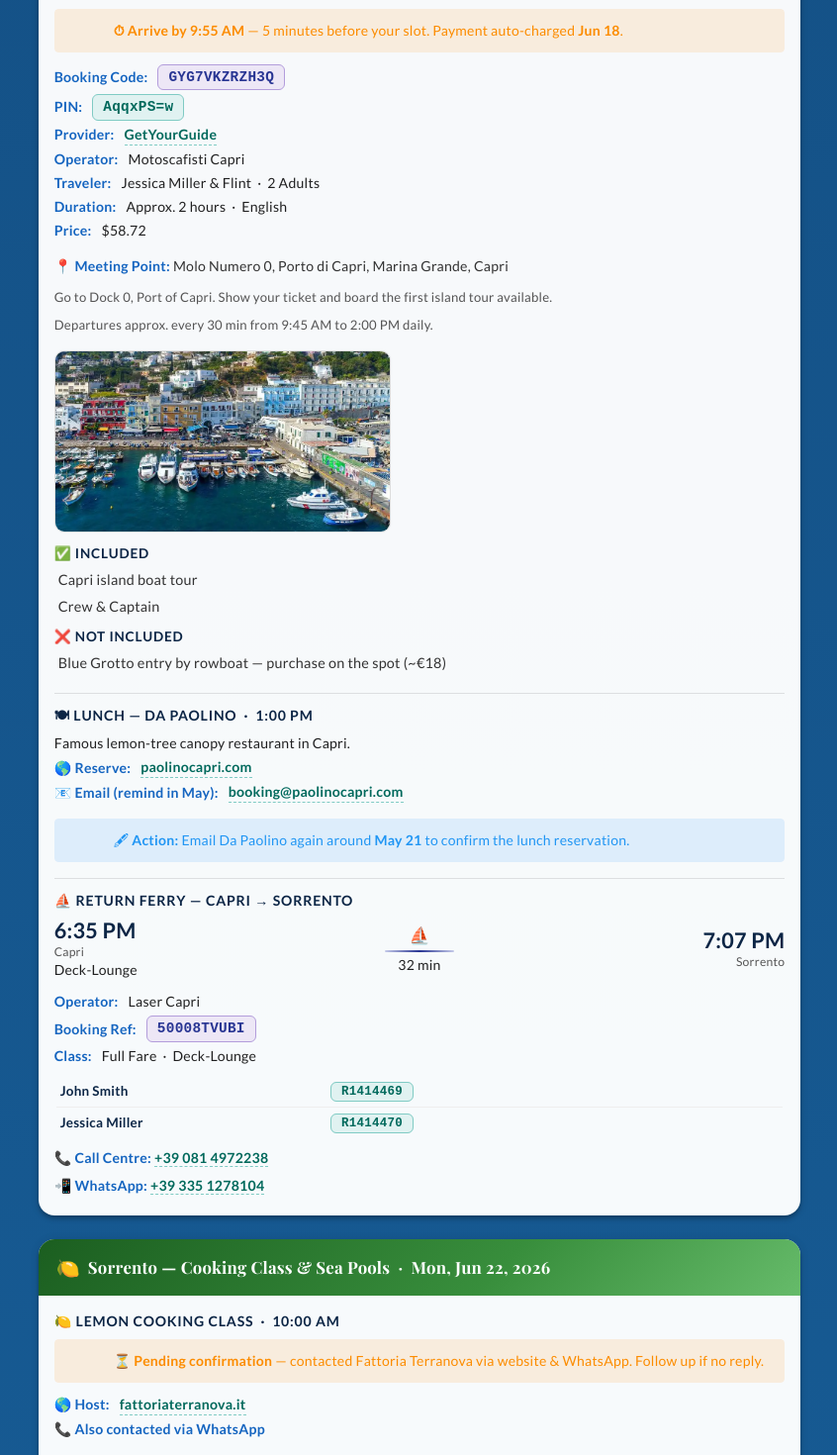
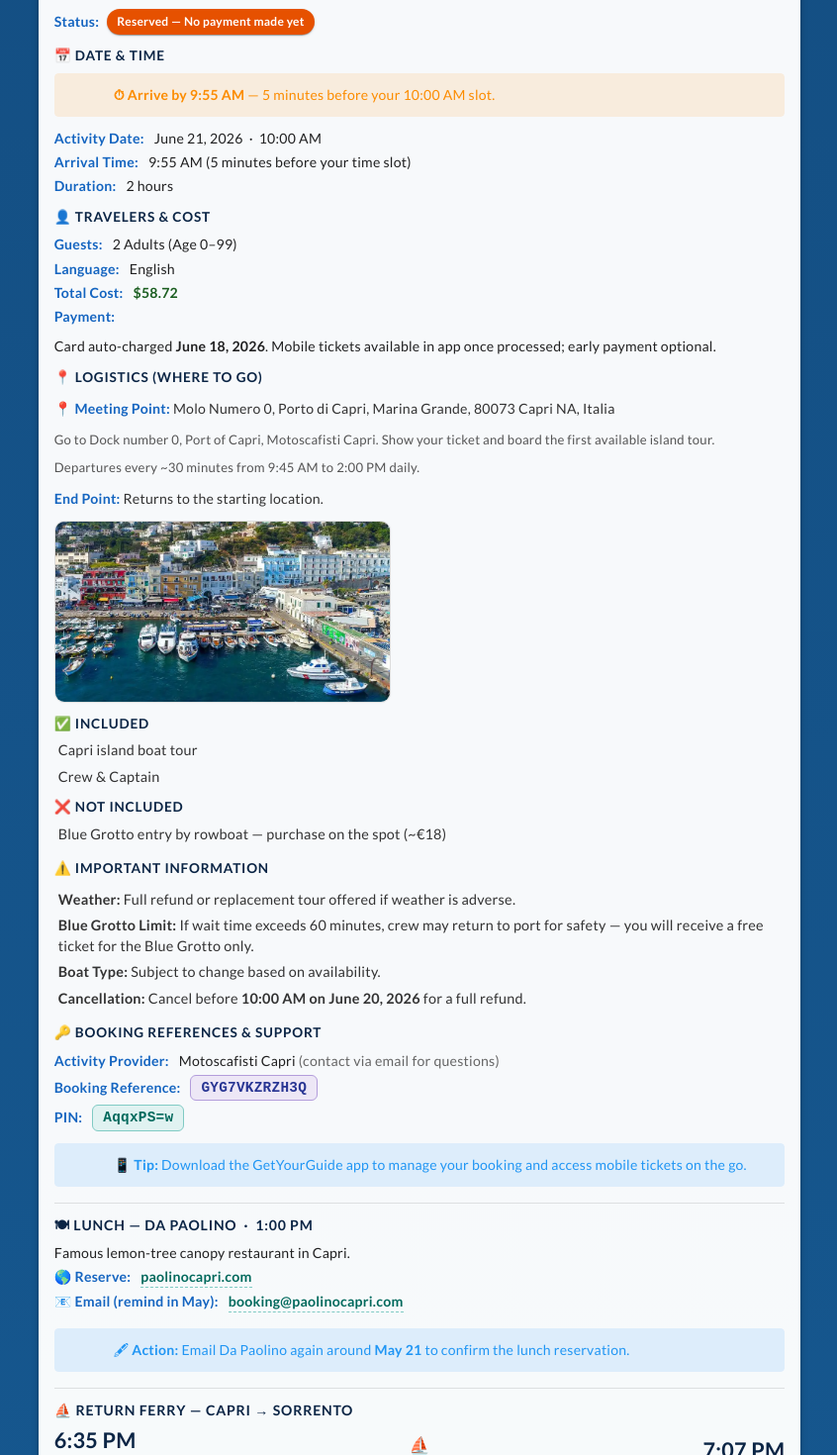
Before and after one commit to FlintShadey/Itenerary, a Vue app: page / in a window 1280 px wide. Shown: the part 9940-11410 px from the top of the page at 99% size, without its empty margins (216-1062 px from the left). Built offline with nearby package versions, Linux system fonts and the light colour scheme.

Commit message:
Add Capri boat tour details, La Sponda reservation, reorder Jun 22 activities

```diff
--- a/src/App.vue
+++ b/src/App.vue
@@ -1205,56 +1205,98 @@
 
                 <!-- Blue Grotto Tour -->
                 <div class="benefits-heading mb-2">&#127700; Capri Island Boat Tour with Blue Grotto Stop &nbsp;&middot;&nbsp; 10:00 AM</div>
+
+                <!-- Status -->
+                <div class="confirm-row mb-3" style="display:flex;align-items:center;gap:8px;">
+                  <span class="detail-label">Status:</span>
+                  <v-chip size="small" color="#E65100" variant="elevated" style="font-weight:600;">Reserved &mdash; No payment made yet</v-chip>
+                </div>
+
+                <!-- Date & Time -->
+                <div class="benefits-heading mb-2" style="font-size:0.85rem;">&#128197; Date &amp; Time</div>
                 <v-alert type="warning" variant="tonal" class="mb-3" density="compact">
-                  <strong>&#9201; Arrive by 9:55 AM</strong> — 5 minutes before your slot. Payment auto-charged <strong>Jun 18</strong>.
+                  <strong>&#9201; Arrive by 9:55 AM</strong> &mdash; 5 minutes before your 10:00 AM slot.
                 </v-alert>
-
-                <div class="confirm-row mb-1">
-                  <span class="detail-label">Booking Code:</span>
-                  <span class="confirm-code ferry-code">GYG7VKZRZH3Q</span>
-                </div>
-                <div class="confirm-row mb-1">
-                  <span class="detail-label">PIN:</span>
-                  <span class="confirm-code">AqqxPS=w</span>
-                </div>
-                <div class="confirm-row mb-1">
-                  <span class="detail-label">Provider:</span>
-                  <a href="https://www.getyourguide.com/" target="_blank" rel="noopener" class="med-link">GetYourGuide</a>
-                </div>
-                <div class="confirm-row mb-1">
-                  <span class="detail-label">Operator:</span>
-                  <span>Motoscafisti Capri</span>
-                </div>
-                <div class="confirm-row mb-1">
-                  <span class="detail-label">Traveler:</span>
-                  <span>Jessica Miller &amp; Flint &nbsp;&middot;&nbsp; 2 Adults</span>
-                </div>
-                <div class="confirm-row mb-1">
+                <div class="confirm-row mb-1">
+                  <span class="detail-label">Activity Date:</span>
+                  <span>June 21, 2026 &nbsp;&middot;&nbsp; 10:00 AM</span>
+                </div>
+                <div class="confirm-row mb-1">
+                  <span class="detail-label">Arrival Time:</span>
+                  <span>9:55 AM (5 minutes before your time slot)</span>
+                </div>
+                <div class="confirm-row mb-3">
                   <span class="detail-label">Duration:</span>
-                  <span>Approx. 2 hours &nbsp;&middot;&nbsp; English</span>
+                  <span>2 hours</span>
+                </div>
+
+                <!-- Travelers & Cost -->
+                <div class="benefits-heading mb-2" style="font-size:0.85rem;">&#128100; Travelers &amp; Cost</div>
+                <div class="confirm-row mb-1">
+                  <span class="detail-label">Guests:</span>
+                  <span>2 Adults (Age 0&ndash;99)</span>
+                </div>
+                <div class="confirm-row mb-1">
+                  <span class="detail-label">Language:</span>
+                  <span>English</span>
+                </div>
+                <div class="confirm-row mb-1">
+                  <span class="detail-label">Total Cost:</span>
+                  <span style="font-weight:700;color:#1B5E20;">$58.72</span>
                 </div>
                 <div class="confirm-row mb-3">
-                  <span class="detail-label">Price:</span>
-                  <span>$58.72</span>
-                </div>
-
-                <div class="hotel-contact mb-3">
-                  <div><span class="detail-label">&#128205; Meeting Point:</span> Molo Numero 0, Porto di Capri, Marina Grande, Capri</div>
-                  <div style="font-size:0.82rem;color:#555;margin-top:4px;">Go to Dock 0, Port of Capri. Show your ticket and board the first island tour available.</div>
-                  <div style="font-size:0.82rem;color:#555;margin-top:2px;">Departures approx. every 30 min from 9:45 AM to 2:00 PM daily.</div>
-                </div>
-
-                <img src="/Capri Boat Tour meeting spot .webp" alt="Capri Boat Tour meeting point" style="width:100%;max-width:340px;border-radius:10px;border:1px solid #ddd;display:block;margin-bottom:12px;" />
-
+                  <span class="detail-label">Payment:</span>
+                  <span>Card auto-charged <strong>June 18, 2026</strong>. Mobile tickets available in app once processed; early payment optional.</span>
+                </div>
+
+                <!-- Logistics -->
+                <div class="benefits-heading mb-2" style="font-size:0.85rem;">&#128205; Logistics (Where to Go)</div>
+                <div class="hotel-contact mb-1">
+                  <div><span class="detail-label">&#128205; Meeting Point:</span> Molo Numero 0, Porto di Capri, Marina Grande, 80073 Capri NA, Italia</div>
+                  <div style="font-size:0.82rem;color:#555;margin-top:4px;">Go to Dock number 0, Port of Capri, Motoscafisti Capri. Show your ticket and board the first available island tour.</div>
+                  <div style="font-size:0.82rem;color:#555;margin-top:2px;">Departures every ~30 minutes from 9:45 AM to 2:00 PM daily.</div>
+                  <div style="margin-top:4px;"><span class="detail-label">End Point:</span> Returns to the starting location.</div>
+                </div>
+
+                <img src="/Capri Boat Tour meeting spot .webp" alt="Capri Boat Tour meeting point" style="width:100%;max-width:340px;border-radius:10px;border:1px solid #ddd;display:block;margin-bottom:12px;margin-top:8px;" />
+
+                <!-- Included / Not Included -->
                 <div class="benefits-heading mb-1" style="font-size:0.85rem;">&#9989; Included</div>
                 <ul class="benefits-list mb-2">
                   <li>Capri island boat tour</li>
                   <li>Crew &amp; Captain</li>
                 </ul>
                 <div class="benefits-heading mb-1" style="font-size:0.85rem;">&#10060; Not Included</div>
-                <ul class="benefits-list mb-4">
-                  <li>Blue Grotto entry by rowboat — purchase on the spot (~&euro;18)</li>
+                <ul class="benefits-list mb-3">
+                  <li>Blue Grotto entry by rowboat &mdash; purchase on the spot (~&euro;18)</li>
                 </ul>
+
+                <!-- Important Information -->
+                <div class="benefits-heading mb-2" style="font-size:0.85rem;">&#9888;&#65039; Important Information</div>
+                <ul class="benefits-list mb-3">
+                  <li><strong>Weather:</strong> Full refund or replacement tour offered if weather is adverse.</li>
+                  <li><strong>Blue Grotto Limit:</strong> If wait time exceeds 60 minutes, crew may return to port for safety &mdash; you will receive a free ticket for the Blue Grotto only.</li>
+                  <li><strong>Boat Type:</strong> Subject to change based on availability.</li>
+                  <li><strong>Cancellation:</strong> Cancel before <strong>10:00 AM on June 20, 2026</strong> for a full refund.</li>
+                </ul>
+
+                <!-- Booking References -->
+                <div class="benefits-heading mb-2" style="font-size:0.85rem;">&#128273; Booking References &amp; Support</div>
+                <div class="confirm-row mb-1">
+                  <span class="detail-label">Activity Provider:</span>
+                  <span>Motoscafisti Capri <span style="color:#666;">(contact via email for questions)</span></span>
+                </div>
+                <div class="confirm-row mb-1">
+                  <span class="detail-label">Booking Reference:</span>
+                  <span class="confirm-code ferry-code">GYG7VKZRZH3Q</span>
+                </div>
+                <div class="confirm-row mb-3">
+                  <span class="detail-label">PIN:</span>
+                  <span class="confirm-code">AqqxPS=w</span>
+                </div>
+                <v-alert type="info" variant="tonal" density="compact" class="mb-4">
+                  &#128241; <strong>Tip:</strong> Download the GetYourGuide app to manage your booking and access mobile tickets on the go.
+                </v-alert>
 
                 <v-divider class="my-3"></v-divider>
 
@@ -1333,8 +1375,17 @@
               </v-card-title>
               <v-card-text class="pa-4">
 
-                <!-- Cooking Class -->
-                <div class="benefits-heading mb-2">&#127819; Lemon Cooking Class &nbsp;&middot;&nbsp; 10:00 AM</div>
+                <!-- Sea Pools Walk — Morning -->
+                <div class="benefits-heading mb-2">&#127946; Morning &mdash; Sorrento Old Town &rarr; Bagni della Regina Giovanna</div>
+                <div class="confirm-row mb-1">~5 km stroll through the old town down to the sea pools &mdash; <strong>approx. 1.5 hours walk</strong>.</div>
+                <v-alert type="info" variant="tonal" density="compact" class="mt-3 mb-0">
+                  &#128241; <strong>Pack:</strong> bathing suit &amp; water shoes &mdash; natural sea-rock pools perfect for swimming.
+                </v-alert>
+
+                <v-divider class="my-3"></v-divider>
+
+                <!-- Cooking Class — 5:00 PM -->
+                <div class="benefits-heading mb-2">&#127819; Lemon Cooking Class &nbsp;&middot;&nbsp; 5:00 PM</div>
                 <v-alert type="warning" variant="tonal" density="compact" class="mb-3">
                   <strong>&#9203; Pending confirmation</strong> &mdash; contacted Fattoria Terranova via website &amp; WhatsApp. Follow up if no reply.
                 </v-alert>
@@ -1342,18 +1393,9 @@
                   <span class="detail-label">&#127758; Host:</span>
                   <a href="https://fattoriaterranova.it/contacts-confirmation/" target="_blank" rel="noopener" class="med-link">fattoriaterranova.it</a>
                 </div>
-                <div class="confirm-row mb-4">
+                <div class="confirm-row mb-0">
                   <span class="detail-label">&#128222; Also contacted via WhatsApp</span>
                 </div>
-
-                <v-divider class="my-3"></v-divider>
-
-                <!-- Sea Pools Walk -->
-                <div class="benefits-heading mb-2">&#127946; Sorrento Old Town &rarr; Bagni della Regina Giovanna</div>
-                <div class="confirm-row mb-1">~5 km stroll through the old town down to the sea pools &mdash; <strong>approx. 1.5 hours walk</strong>.</div>
-                <v-alert type="info" variant="tonal" density="compact" class="mt-3">
-                  &#128241; <strong>Pack:</strong> bathing suit &amp; water shoes &mdash; natural sea-rock pools perfect for swimming.
-                </v-alert>
 
               </v-card-text>
             </v-card>
@@ -1912,6 +1954,79 @@
                   <div><span class="detail-label">&#128205; Address:</span> Via Santa Chiara, 26 &mdash; 84010 Ravello</div>
                   <div><span class="detail-label">&#128222; Phone:</span> <a href="tel:+39089857459" class="med-link">+39 089 857459</a></div>
                 </div>
+
+              </v-card-text>
+            </v-card>
+
+            <!-- Jun 28 — Dinner: La Sponda, Positano -->
+            <v-card hover elevation="4" class="mb-6 itinerary-card">
+              <v-card-title class="card-header" style="background:linear-gradient(135deg,#880E4F 0%,#AD1457 55%,#E91E63 100%)!important;color:#fff!important;">
+                <span class="card-header-icon">&#127869;</span>
+                Dinner &mdash; La Sponda, Positano &nbsp;&middot;&nbsp; Sun, Jun 28, 2026
+              </v-card-title>
+              <v-card-text class="pa-4">
+
+                <!-- Reservation summary -->
+                <div class="checkin-row mb-4">
+                  <div class="checkin-block">
+                    <div class="checkin-label">Arrives</div>
+                    <div class="checkin-time">10:00 PM</div>
+                    <div class="checkin-date">Sun, Jun 28</div>
+                  </div>
+                  <div class="checkin-divider">&#127860;</div>
+                  <div class="checkin-block">
+                    <div class="checkin-label">Ends</div>
+                    <div class="checkin-time">12:30 AM</div>
+                    <div class="checkin-date">Mon, Jun 29</div>
+                  </div>
+                  <div class="checkin-divider">&#128101;</div>
+                  <div class="checkin-block text-right">
+                    <div class="checkin-label">Party</div>
+                    <div class="checkin-time">2 guests</div>
+                  </div>
+                </div>
+
+                <div class="confirm-row mb-1">
+                  <span class="detail-label">Name on Reservation:</span>
+                  <span>Jessica Miller</span>
+                </div>
+                <div class="confirm-row mb-3">
+                  <span class="detail-label">Reservation #:</span>
+                  <span class="confirm-code ferry-code">4XBXED3LUNNS</span>
+                </div>
+
+                <v-alert type="error" variant="tonal" density="compact" class="mb-4">
+                  <strong>&#9203; Table held 15 minutes only.</strong> If running late, call <a href="tel:+39089875066" class="med-link">+39 089 875066</a> immediately.
+                </v-alert>
+
+                <v-divider class="my-3"></v-divider>
+
+                <!-- Location & Contact -->
+                <div class="benefits-heading mb-2" style="font-size:0.85rem;">&#128205; Location &amp; Contact</div>
+                <div class="hotel-contact mb-3">
+                  <div><span class="detail-label">&#128205; Address:</span> Via Cristoforo Colombo, 30, Positano, Campania 84017</div>
+                  <div><span class="detail-label">&#128222; Phone:</span> <a href="tel:+39089875066" class="med-link">+39 089 875066</a></div>
+                </div>
+
+                <v-divider class="my-3"></v-divider>
+
+                <!-- Policies for Non-Hotel Guests -->
+                <div class="benefits-heading mb-2" style="font-size:0.85rem;">&#128176; Policies for Non-Hotel Guests</div>
+                <ul class="benefits-list mb-3">
+                  <li><strong>Minimum Spend:</strong> &euro;160 per person.</li>
+                  <li><strong>Service Charge:</strong> A discretionary 15% service charge will be added to the bill.</li>
+                  <li><strong>Seating:</strong> Preferences noted but a &ldquo;front row table&rdquo; is not guaranteed &mdash; priority given to hotel residents.</li>
+                </ul>
+
+                <v-divider class="my-3"></v-divider>
+
+                <!-- Important Rules & Cancellation -->
+                <div class="benefits-heading mb-2" style="font-size:0.85rem;">&#9888;&#65039; Important Rules &amp; Cancellation</div>
+                <ul class="benefits-list mb-0">
+                  <li><strong>Cancellation Policy:</strong> Cancellations accepted up to <strong>24 hours before</strong> booking time.</li>
+                  <li><strong>No-Show / Late Cancellation Fee:</strong> <span style="color:#C62828;font-weight:700;">&euro;100.00 per person.</span></li>
+                  <li><strong>Photography:</strong> Professional photography is strictly prohibited in all public areas (bars, restaurants) to protect guest privacy.</li>
+                </ul>
 
               </v-card-text>
             </v-card>
```
